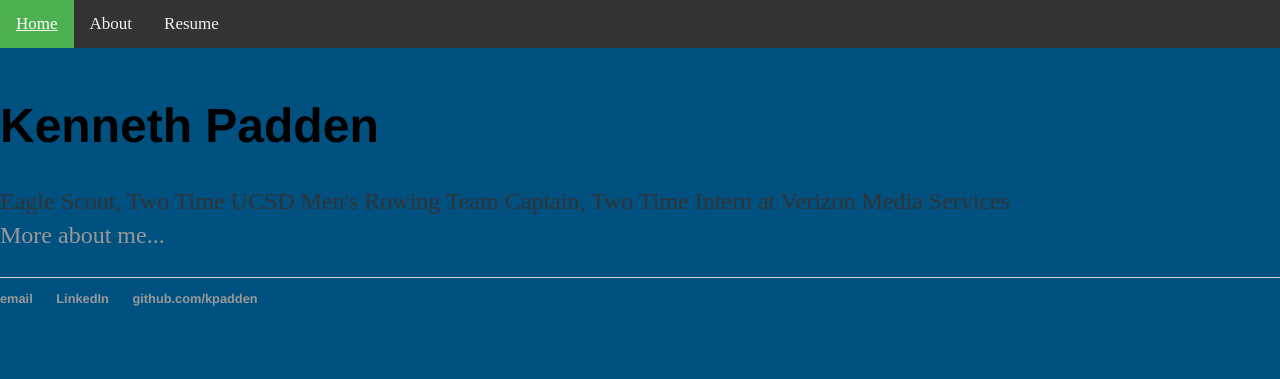
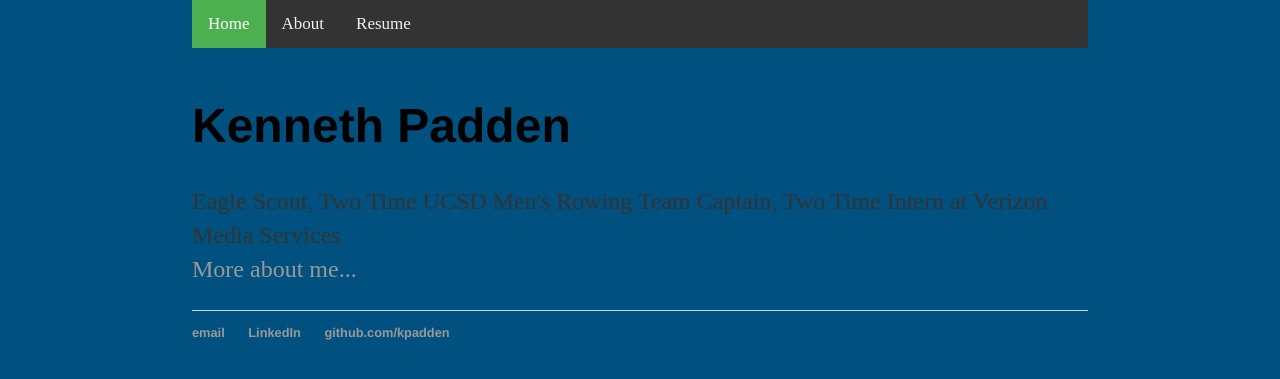
Before and after one commit to kpadden/kpadden.github.io, a Jekyll site: the page built from index.html, in a window 1280 px wide. Shown: the top 379 px of the page. Built offline with Jekyll 4.4.1, drawn with Linux system fonts in a browser that asks for light colours.

Commit message:
Update main.css

```diff
--- a/css/main.css
+++ b/css/main.css
@@ -1,5 +1,6 @@
 body {
-    margin: 0px;
+    margin: auto;
+    width: 70%;
     background-color: #005080;
 }
 
```
